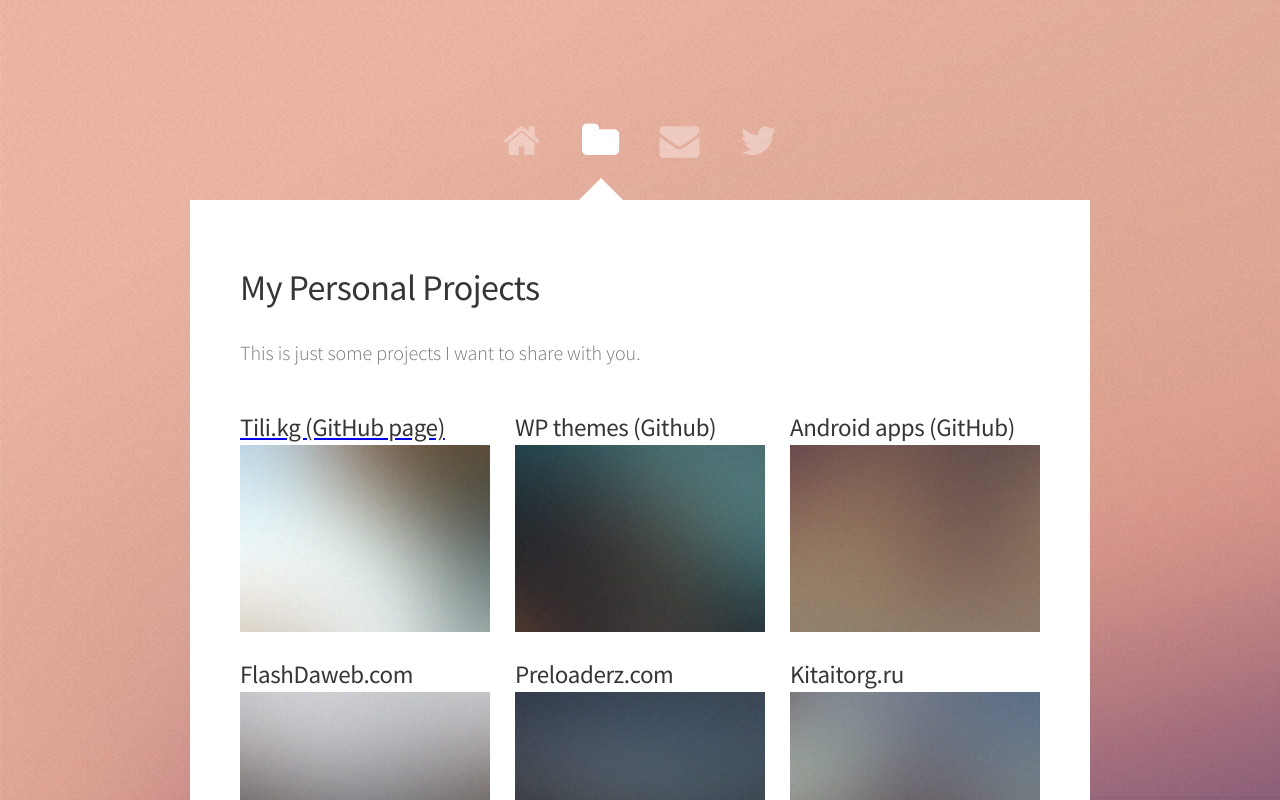
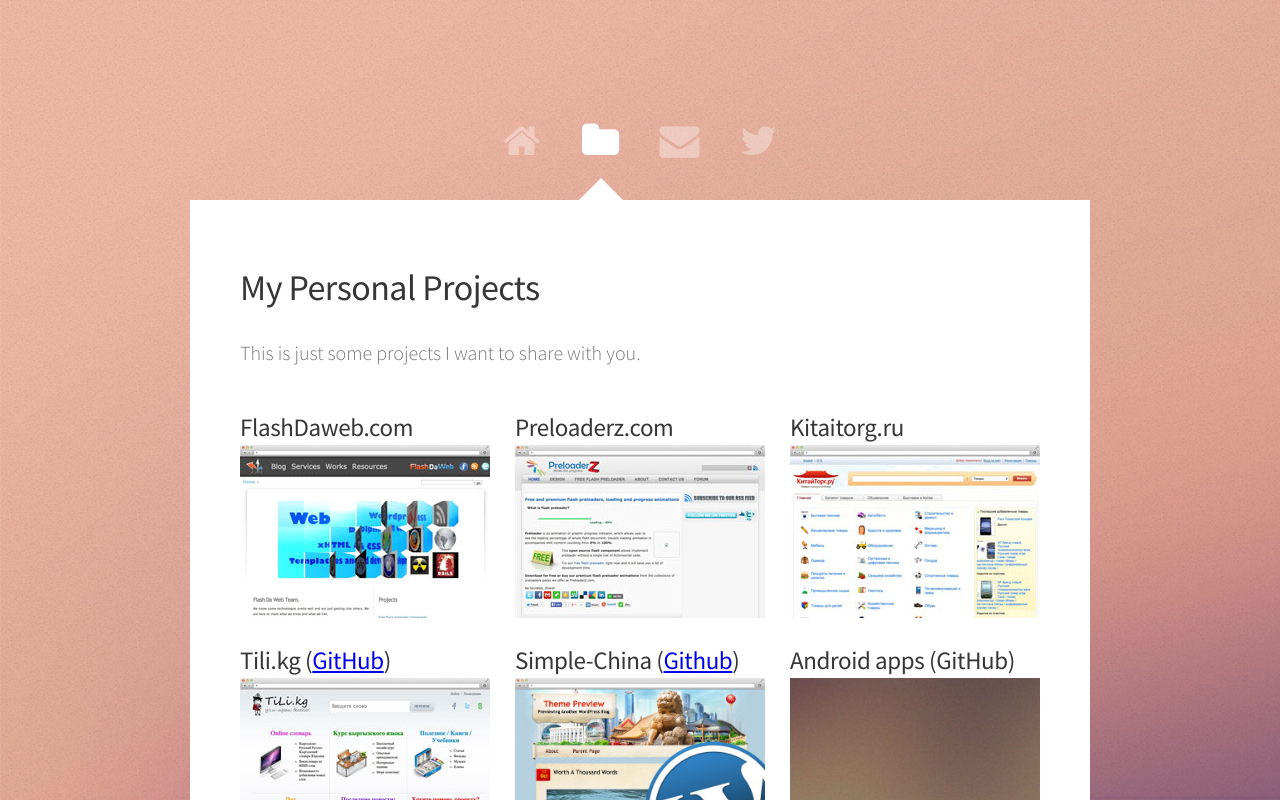
Before and after one commit to tumanob/tumanob.github.io, a plain HTML site: page index.html in a window 1280 px wide. Both pictures are taken after a click on the link "My Works". Shown: the top 800 px of the page. Drawn offline with Linux system fonts and the light colour scheme.

Commit message:
updated to portfolio

```diff
--- a/index.html
+++ b/index.html
@@ -1,9 +1,4 @@
 <!DOCTYPE HTML>
-<!--
-	Astral by HTML5 UP
-	html5up.net | @n33co
-	Free for personal and commercial use under the CCA 3.0 license (html5up.net/license)
--->
 <html>
 	<head>
 		<title>Tumanov Alexander GitHub Page</title>
@@ -61,32 +56,34 @@
 								<section>
 									<div class="row">
 										<div class="4u">
-											<a href="http://tumanob.github.io/tili.kg/"><h4> Tili.kg (GitHub page)</h4></a>
-											<a href="http://tumanob.github.io/tili.kg/" class="image fit"><img src="images/pic01.jpg" alt=""></a>
+											<h4> FlashDaweb.com</h4>
+											<a href="http://www.flashdaweb.com/" class="image fit"><img src="images/fdwportf.jpg" alt=""></a>
 										</div>
 										<div class="4u">
-											<h4> WP themes (Github)  </h4>
-											<a href="#" class="image fit"><img src="images/pic02.jpg" alt=""></a>
+											<h4> Preloaderz.com</h4>
+											<a href="http://preloaderz.com/" class="image fit"><img src="images/preloadportf.jpg" alt=""></a>
+										</div>
+										<div class="4u">
+											<h4> Kitaitorg.ru</h4>
+											<a href="http://kitaitorg.ru/ru/" class="image fit"><img src="images/ktportf.jpg" alt=""></a>
+										</div>
+									</div>
+
+									<div class="row">
+										<div class="4u">
+											<h4> Tili.kg (<a href="http://tumanob.github.io/tili.kg/">GitHub</a>)</h4>
+											<a href="http://tili.kg/" class="image fit"><img src="images/tiliportf.jpg" alt=""></a>
+										</div>
+										<div class="4u">
+											<h4> Simple-China (<a href="https://github.com/tumanob/Simple-China-Wordpress-free-theme-">Github</a>)</h4>
+											<a href="http://wordpress.org/themes/simple-china/" class="image fit"><img src="images/chinaportf.jpg" alt=""></a>
 										</div>
 										<div class="4u">
 											<h4> Android apps (GitHub)</h4>
 											<a href="#" class="image fit"><img src="images/pic03.jpg" alt=""></a>
 										</div>
 									</div>
-									<div class="row">
-										<div class="4u">
-											<h4> FlashDaweb.com</h4>
-											<a href="#" class="image fit"><img src="images/pic04.jpg" alt=""></a>
-										</div>
-										<div class="4u">
-											<h4> Preloaderz.com</h4>
-											<a href="#" class="image fit"><img src="images/pic05.jpg" alt=""></a>
-										</div>
-										<div class="4u">
-											<h4> Kitaitorg.ru</h4>
-											<a href="#" class="image fit"><img src="images/pic06.jpg" alt=""></a>
-										</div>
-									</div>
+
 									<br/><br/>
 									<header>
 										<h2>My works</h2>
```
Also changed, not shown: images/chinaportf.jpg (added), images/fdwportf.jpg (added), images/ktportf.jpg (added), images/preloadportf.jpg (added), images/tiliportf.jpg (added).
